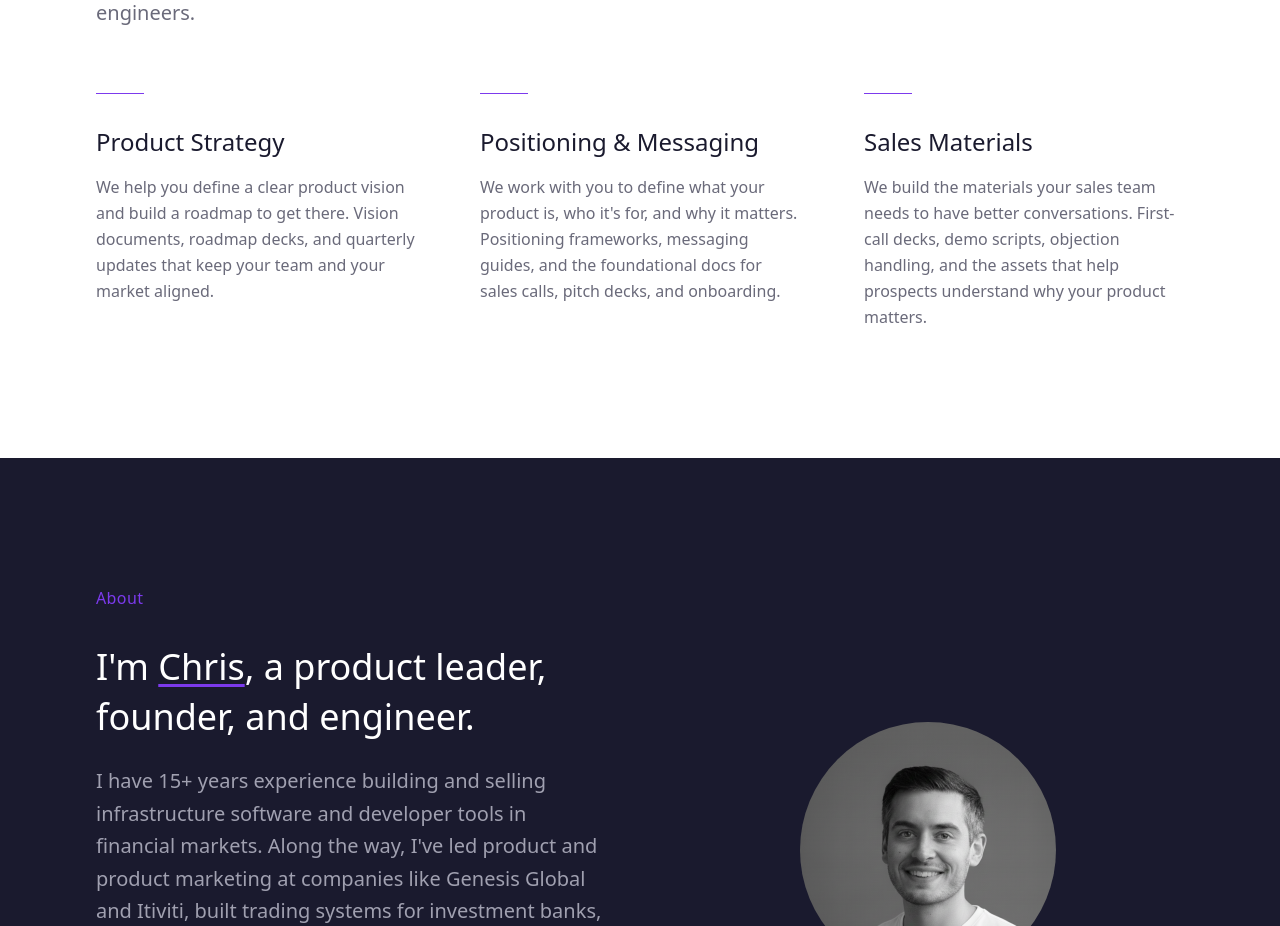
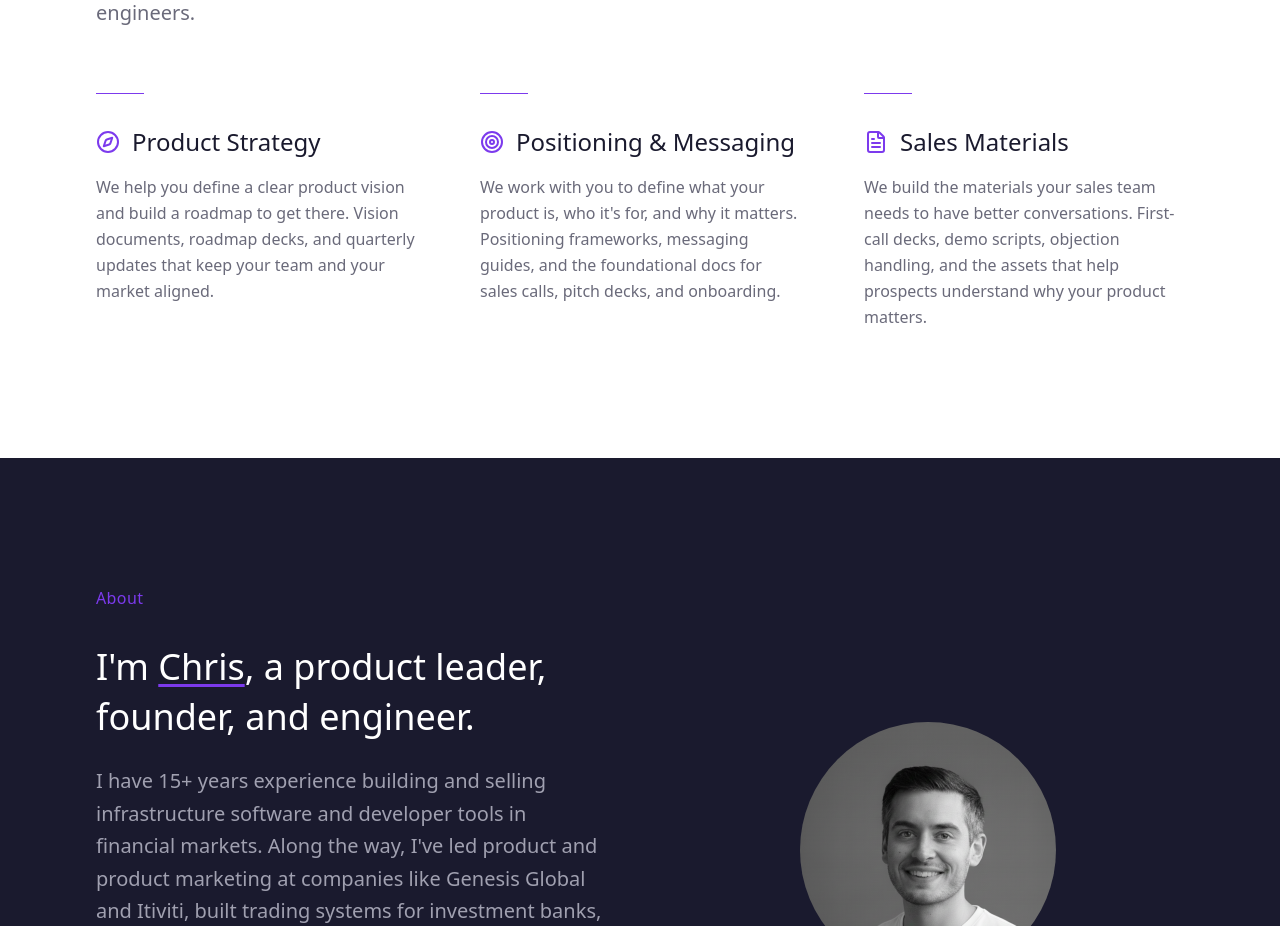
Before and after one commit to tycoworks/website, a Next.js app: page / in a window 1280 px wide. Shown: the part 1160-2086 px from the top of the page. Built offline with nearby package versions, Linux system fonts and the light colour scheme.

Commit message:
Add icons to services section
🤖 Generated with [Claude Code](https://claude.com/claude-code)

Co-Authored-By: Claude Opus 4.5 <noreply@anthropic.com>

```diff
--- a/src/app/page.tsx
+++ b/src/app/page.tsx
@@ -2,7 +2,7 @@
 
 import { useState } from 'react';
 import { motion } from 'framer-motion';
-import { ArrowRight, Menu, X } from 'lucide-react';
+import { ArrowRight, Menu, X, Compass, Target, FileText } from 'lucide-react';
 import { Button } from '@/components/Button';
 import AnimatedTerminal from '@/components/AnimatedTerminal';
 
@@ -213,14 +213,17 @@ export default function Home() {
         <div className="grid md:grid-cols-3 gap-12 md:gap-8 lg:gap-16 mt-16">
           {[
             {
+              icon: Compass,
               title: "Product Strategy",
               description: "We help you define a clear product vision and build a roadmap to get there. Vision documents, roadmap decks, and quarterly updates that keep your team and your market aligned."
             },
             {
+              icon: Target,
               title: "Positioning & Messaging",
               description: "We work with you to define what your product is, who it's for, and why it matters. Positioning frameworks, messaging guides, and the foundational docs for sales calls, pitch decks, and onboarding."
             },
             {
+              icon: FileText,
               title: "Sales Materials",
               description: "We build the materials your sales team needs to have better conversations. First-call decks, demo scripts, objection handling, and the assets that help prospects understand why your product matters."
             }
@@ -234,9 +237,12 @@ export default function Home() {
               transition={{ duration: 0.6, delay: index * 0.1, ease: [0.22, 1, 0.36, 1] }}
             >
               <div className="h-px w-12 bg-[#7c3aed] mb-8 group-hover:w-20 transition-all duration-500" />
-              <h3 className="text-xl md:text-2xl font-medium text-[#1a1a2e] mb-4">
-                {service.title}
-              </h3>
+              <div className="flex items-center gap-3 mb-4">
+                <service.icon className="w-6 h-6 text-[#7c3aed] flex-shrink-0" />
+                <h3 className="text-xl md:text-2xl font-medium text-[#1a1a2e]">
+                  {service.title}
+                </h3>
+              </div>
               <p className="text-[#6a6a7a] leading-relaxed">
                 {service.description}
               </p>
```
